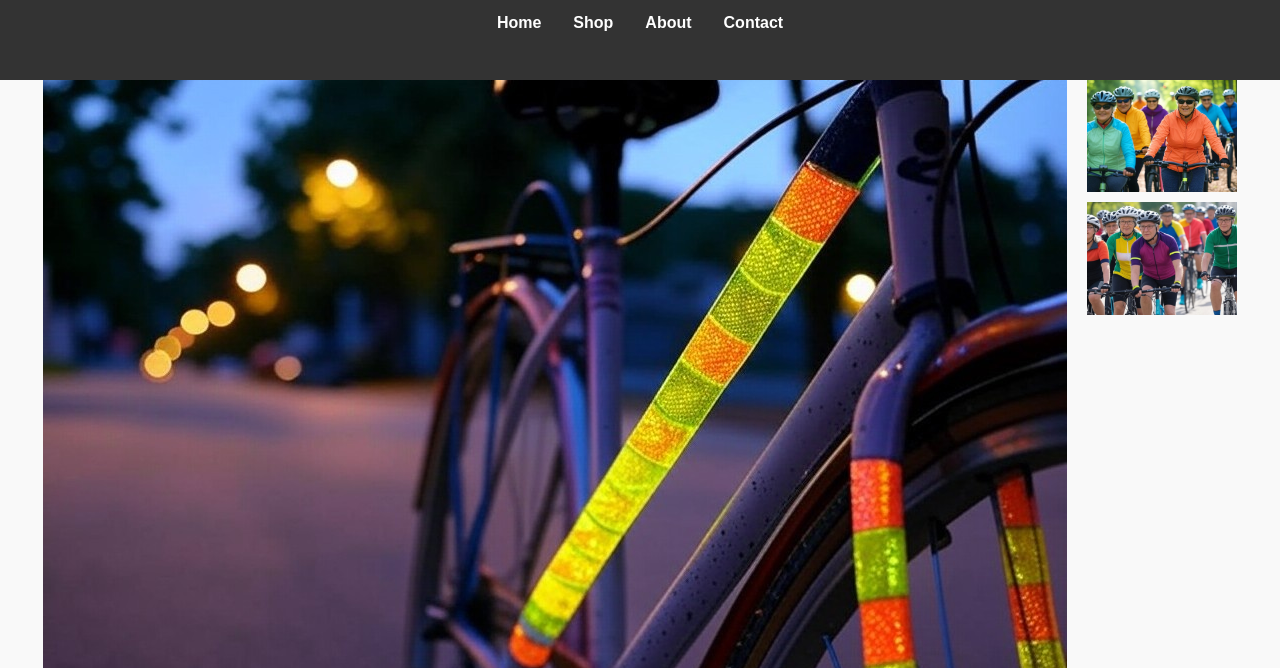
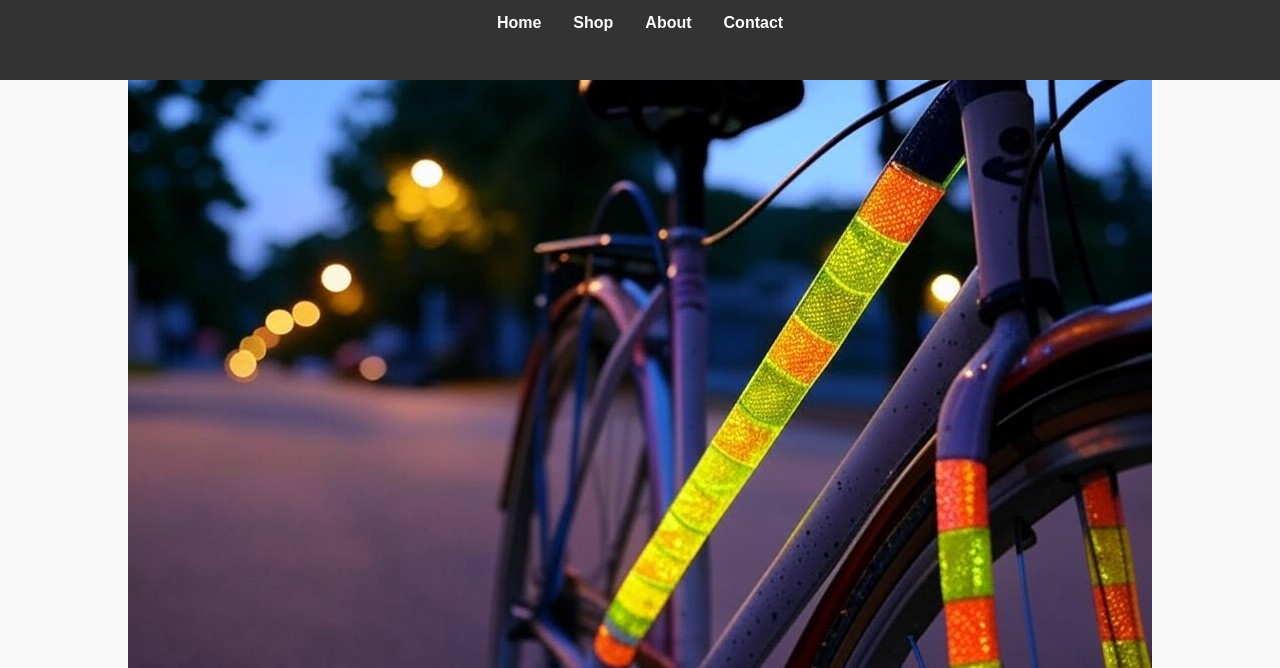
Before and after one commit to kianerfaan/gear-and-grit, a plain HTML site: page shop.html in a window 1280 px wide. Shown: the part 132-800 px from the top of the page. Drawn offline with Linux system fonts and the light colour scheme.

Commit message:
Update shop.html

```diff
--- a/shop.html
+++ b/shop.html
@@ -51,11 +51,6 @@
         <p>$14.99</p>
         <a href="https://gearandgrit.myshopify.com/products/reflective-tape-roll" class="btn">Buy Now</a>
       </div>
-      <div class="image-grid">
-        <img src="image (3).jpeg" alt="Cycling Gear 1">
-        <img src="image (4).jpeg" alt="Cycling Gear 2">
-      </div>
-    </div>
   </section>
 
   <footer>
```
